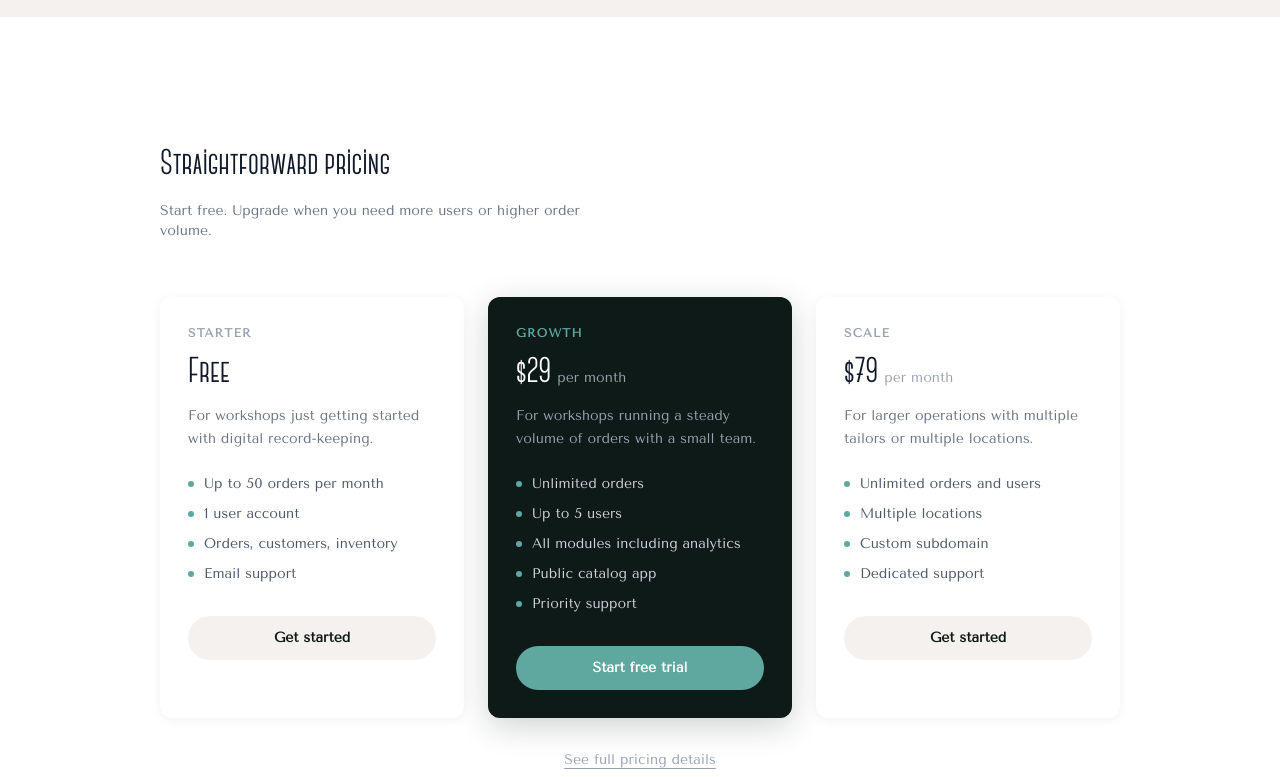
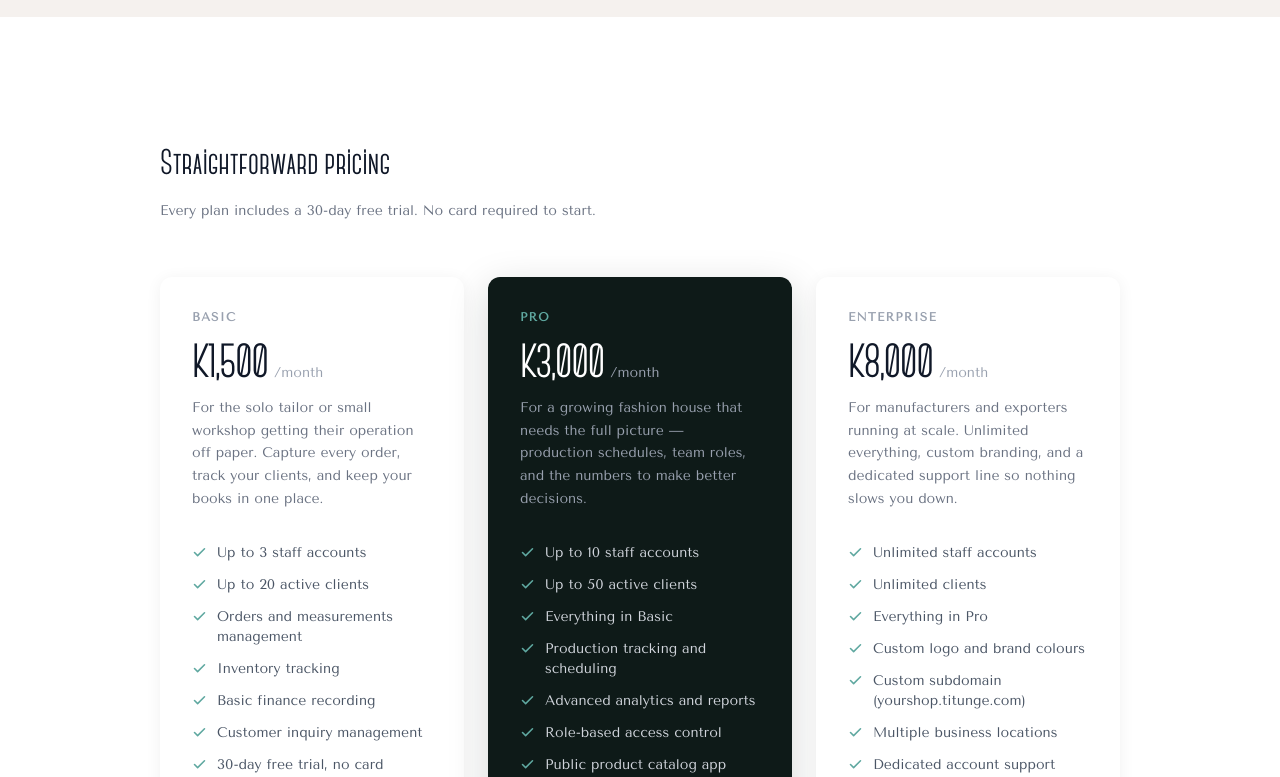
Before and after one commit to kondwanimuwowo/titunge, a Next.js app: page / in a window 1280 px wide. Shown: the part 2000-2777 px from the top of the page. Built offline with nearby package versions, Linux system fonts and the light colour scheme.

Commit message:
feat: bigger logos, contact page, homepage pricing matches pricing page, pointer cursor globally

```diff
--- a/src/app/(marketing)/page.tsx
+++ b/src/app/(marketing)/page.tsx
@@ -1,6 +1,64 @@
 import Link from "next/link";
-import { BarChart3, Box, ShoppingBag, Users, Scissors, Wallet, ClipboardList, ArrowRight } from "lucide-react";
+import { BarChart3, Box, Users, Scissors, Wallet, ClipboardList, ArrowRight, Check } from "lucide-react";
 import { FadeIn } from "@/components/marketing/FadeIn";
+
+const PLANS = [
+  {
+    name: "Basic",
+    price: "K1,500",
+    period: "/month",
+    description: "For the solo tailor or small workshop getting their operation off paper. Capture every order, track your clients, and keep your books in one place.",
+    features: [
+      "Up to 3 staff accounts",
+      "Up to 20 active clients",
+      "Orders and measurements management",
+      "Inventory tracking",
+      "Basic finance recording",
+      "Customer inquiry management",
+      "30-day free trial, no card required",
+    ],
+    cta: "Start 30-day trial",
+    href: "/onboarding",
+    featured: false,
+  },
+  {
+    name: "Pro",
+    price: "K3,000",
+    period: "/month",
+    description: "For a growing fashion house that needs the full picture — production schedules, team roles, and the numbers to make better decisions.",
+    features: [
+      "Up to 10 staff accounts",
+      "Up to 50 active clients",
+      "Everything in Basic",
+      "Production tracking and scheduling",
+      "Advanced analytics and reports",
+      "Role-based access control",
+      "Public product catalog app",
+      "Priority support",
+    ],
+    cta: "Start 30-day trial",
+    href: "/onboarding",
+    featured: true,
+  },
+  {
+    name: "Enterprise",
+    price: "K8,000",
+    period: "/month",
+    description: "For manufacturers and exporters running at scale. Unlimited everything, custom branding, and a dedicated support line so nothing slows you down.",
+    features: [
+      "Unlimited staff accounts",
+      "Unlimited clients",
+      "Everything in Pro",
+      "Custom logo and brand colours",
+      "Custom subdomain (yourshop.titunge.com)",
+      "Multiple business locations",
+      "Dedicated account support",
+    ],
+    cta: "Contact us",
+    href: "/contact",
+    featured: false,
+  },
+];
 
 const FEATURES = [
   {
@@ -79,7 +137,7 @@ export default function HomePage() {
               className="inline-flex items-center gap-2 text-sm font-semibold text-white rounded-full px-7 py-3.5 transition-opacity hover:opacity-90"
               style={{ backgroundColor: "#5fa8a0" }}
             >
-              Start for free
+              Start free trial
               <ArrowRight size={15} />
             </Link>
             <Link
@@ -174,89 +232,60 @@ export default function HomePage() {
               Straightforward pricing
             </h2>
             <p className="mt-4 text-gray-500 max-w-md">
-              Start free. Upgrade when you need more users or higher order volume.
+              Every plan includes a 30-day free trial. No card required to start.
             </p>
           </FadeIn>
 
-          <div className="mt-14 grid grid-cols-1 md:grid-cols-3 gap-6">
-            {[
-              {
-                plan: "Starter",
-                price: "Free",
-                period: "forever",
-                description: "For workshops just getting started with digital record-keeping.",
-                items: ["Up to 50 orders per month", "1 user account", "Orders, customers, inventory", "Email support"],
-                cta: "Get started",
-                featured: false,
-              },
-              {
-                plan: "Growth",
-                price: "$29",
-                period: "per month",
-                description: "For workshops running a steady volume of orders with a small team.",
-                items: ["Unlimited orders", "Up to 5 users", "All modules including analytics", "Public catalog app", "Priority support"],
-                cta: "Start free trial",
-                featured: true,
-              },
-              {
-                plan: "Scale",
-                price: "$79",
-                period: "per month",
-                description: "For larger operations with multiple tailors or multiple locations.",
-                items: ["Unlimited orders and users", "Multiple locations", "Custom subdomain", "Dedicated support"],
-                cta: "Get started",
-                featured: false,
-              },
-            ].map((tier, i) => (
-              <FadeIn key={tier.plan} delay={i * 0.08}>
+          <div className="mt-14 grid grid-cols-1 md:grid-cols-3 gap-6 items-start">
+            {PLANS.map((plan, i) => (
+              <FadeIn key={plan.name} delay={i * 0.08}>
                 <div
-                  className="rounded-xl p-7 flex flex-col h-full"
+                  className="rounded-xl p-8"
                   style={{
-                    backgroundColor: tier.featured ? "#0e1a18" : "white",
-                    boxShadow: tier.featured
-                      ? "0 8px 32px rgba(14,26,24,0.2)"
-                      : "0 2px 12px rgba(0,0,0,0.06)",
+                    backgroundColor: plan.featured ? "#0e1a18" : "white",
+                    boxShadow: plan.featured
+                      ? "0 12px 40px rgba(14,26,24,0.18)"
+                      : "0 2px 16px rgba(0,0,0,0.06)",
                   }}
                 >
-                  <div>
-                    <p className={`text-xs font-semibold uppercase tracking-widest mb-3 ${tier.featured ? "text-[#5fa8a0]" : "text-gray-400"}`}>
-                      {tier.plan}
+                  <p className={`text-xs font-semibold uppercase tracking-widest mb-4 ${plan.featured ? "text-[#5fa8a0]" : "text-gray-400"}`}>
+                    {plan.name}
                   </p>
-                    <div className="flex items-baseline gap-1.5 mb-1">
+                  <div className="flex items-baseline gap-1 mb-2">
                     <span
-                        className={`text-4xl font-bold ${tier.featured ? "text-white" : "text-gray-900"}`}
+                      className={`text-5xl font-bold tracking-tight ${plan.featured ? "text-white" : "text-gray-900"}`}
                       style={{ fontFamily: "var(--font-canter)" }}
                     >
-                        {tier.price}
+                      {plan.price}
                     </span>
-                      {tier.period !== "forever" && (
-                        <span className={`text-sm ${tier.featured ? "text-gray-400" : "text-gray-400"}`}>{tier.period}</span>
-                      )}
+                    <span className="text-sm text-gray-400 ml-0.5">{plan.period}</span>
                   </div>
-                    <p className={`text-sm mt-3 leading-relaxed mb-6 ${tier.featured ? "text-gray-400" : "text-gray-500"}`}>
-                      {tier.description}
+                  <p className={`text-sm leading-relaxed mb-8 ${plan.featured ? "text-gray-400" : "text-gray-500"}`}>
+                    {plan.description}
                   </p>
-                    <ul className="space-y-2.5">
-                      {tier.items.map((item) => (
-                        <li key={item} className={`text-sm flex items-center gap-2.5 ${tier.featured ? "text-gray-300" : "text-gray-600"}`}>
-                          <span className="w-1.5 h-1.5 rounded-full shrink-0" style={{ backgroundColor: "#5fa8a0" }} />
-                          {item}
+                  <ul className="space-y-3 mb-8">
+                    {plan.features.map((f) => (
+                      <li key={f} className="flex items-start gap-2.5">
+                        <Check
+                          size={15}
+                          className="shrink-0 mt-0.5"
+                          style={{ color: "#5fa8a0" }}
+                          strokeWidth={2.5}
+                        />
+                        <span className={`text-sm ${plan.featured ? "text-gray-300" : "text-gray-600"}`}>{f}</span>
                       </li>
                     ))}
                   </ul>
-                  </div>
-                  <div className="mt-8">
                   <Link
-                      href="/onboarding"
+                    href={plan.href}
                     className="block w-full text-center text-sm font-semibold rounded-full px-6 py-3 transition-opacity hover:opacity-90"
                     style={{
-                        backgroundColor: tier.featured ? "#5fa8a0" : "#f5f1ee",
-                        color: tier.featured ? "white" : "#0e1a18",
+                      backgroundColor: plan.featured ? "#5fa8a0" : "#f5f1ee",
+                      color: plan.featured ? "white" : "#0e1a18",
                     }}
                   >
-                      {tier.cta}
+                    {plan.cta}
                   </Link>
-                  </div>
                 </div>
               </FadeIn>
             ))}
@@ -281,7 +310,7 @@ export default function HomePage() {
               Start running a tighter workshop
             </h2>
             <p className="text-white/80 max-w-md mx-auto mb-10">
-              Free to start. No credit card required. Your data stays yours.
+              30-day free trial on every plan. No credit card required to start.
             </p>
             <Link
               href="/onboarding"
--- a/src/app/(marketing)/pricing/page.tsx
+++ b/src/app/(marketing)/pricing/page.tsx
@@ -18,6 +18,7 @@ const PLANS = [
       "30-day free trial, no card required",
     ],
     cta: "Start 30-day trial",
+    href: "/onboarding",
     featured: false,
   },
   {
@@ -36,6 +37,7 @@ const PLANS = [
       "Priority support",
     ],
     cta: "Start 30-day trial",
+    href: "/onboarding",
     featured: true,
   },
   {
@@ -53,6 +55,7 @@ const PLANS = [
       "Dedicated account support",
     ],
     cta: "Contact us",
+    href: "/contact",
     featured: false,
   },
 ];
@@ -148,7 +151,7 @@ export default function PricingPage() {
                   </ul>
 
                   <Link
-                    href="/onboarding"
+                    href={plan.href}
                     className="block w-full text-center text-sm font-semibold rounded-full px-6 py-3 transition-opacity hover:opacity-90"
                     style={{
                       backgroundColor: plan.featured ? "#5fa8a0" : "#f5f1ee",
--- a/src/app/globals.css
+++ b/src/app/globals.css
@@ -40,6 +40,10 @@
 }
 
 @layer base {
+  a, button, [role="button"], label[for], select, summary {
+    cursor: pointer;
+  }
+
   :root {
     /* Titunge teal — #5fa8a0 ≈ hsl(174 28% 52%) */
     --primary: 174 28% 52%;
--- a/src/components/marketing/MarketingFooter.tsx
+++ b/src/components/marketing/MarketingFooter.tsx
@@ -9,7 +9,7 @@ const LINKS = {
   ],
   Company: [
     { label: "About", href: "/about" },
-    { label: "Contact", href: "mailto:hello@titunge.com" },
+    { label: "Contact", href: "/contact" },
   ],
   Legal: [
     { label: "Privacy policy", href: "#" },
@@ -28,8 +28,8 @@ export function MarketingFooter() {
               <Image
                 src="/titunge-logo.png"
                 alt="Titunge"
-                width={120}
-                height={40}
+                width={200}
+                height={200}
                 className="object-contain"
               />
             </Link>
--- a/src/components/marketing/MarketingNav.tsx
+++ b/src/components/marketing/MarketingNav.tsx
@@ -38,8 +38,8 @@ export function MarketingNav() {
             <Image
               src="/titunge-logo.png"
               alt="Titunge"
-              width={120}
-              height={40}
+              width={52}
+              height={52}
               className="object-contain"
             />
           </Link>
```
Also changed, not shown: src/app/(marketing)/contact/page.tsx (added, +166 -0 lines), src/app/onboarding/page.tsx (+10 -8 lines). Lines whose indentation alone changed are shown as unchanged.
